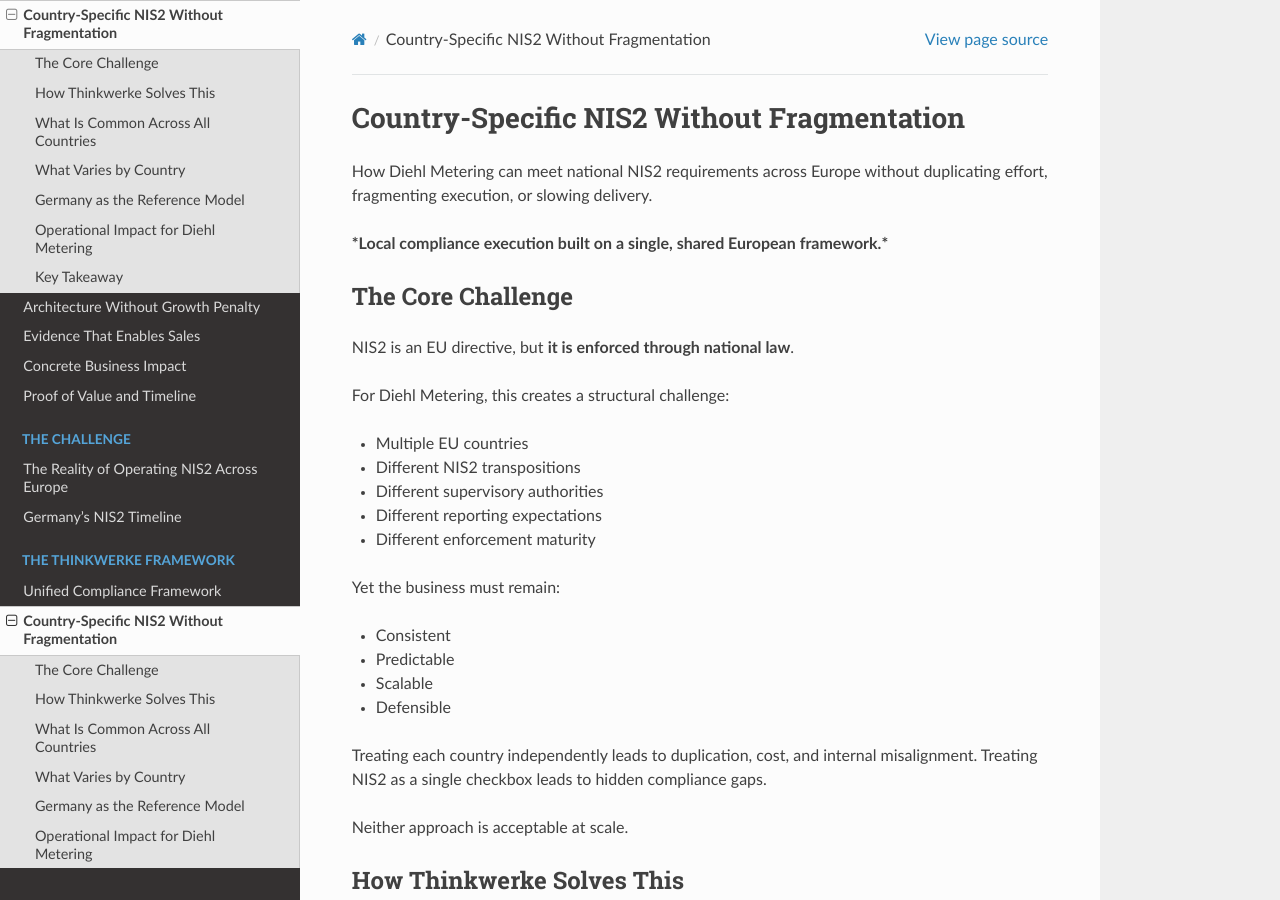
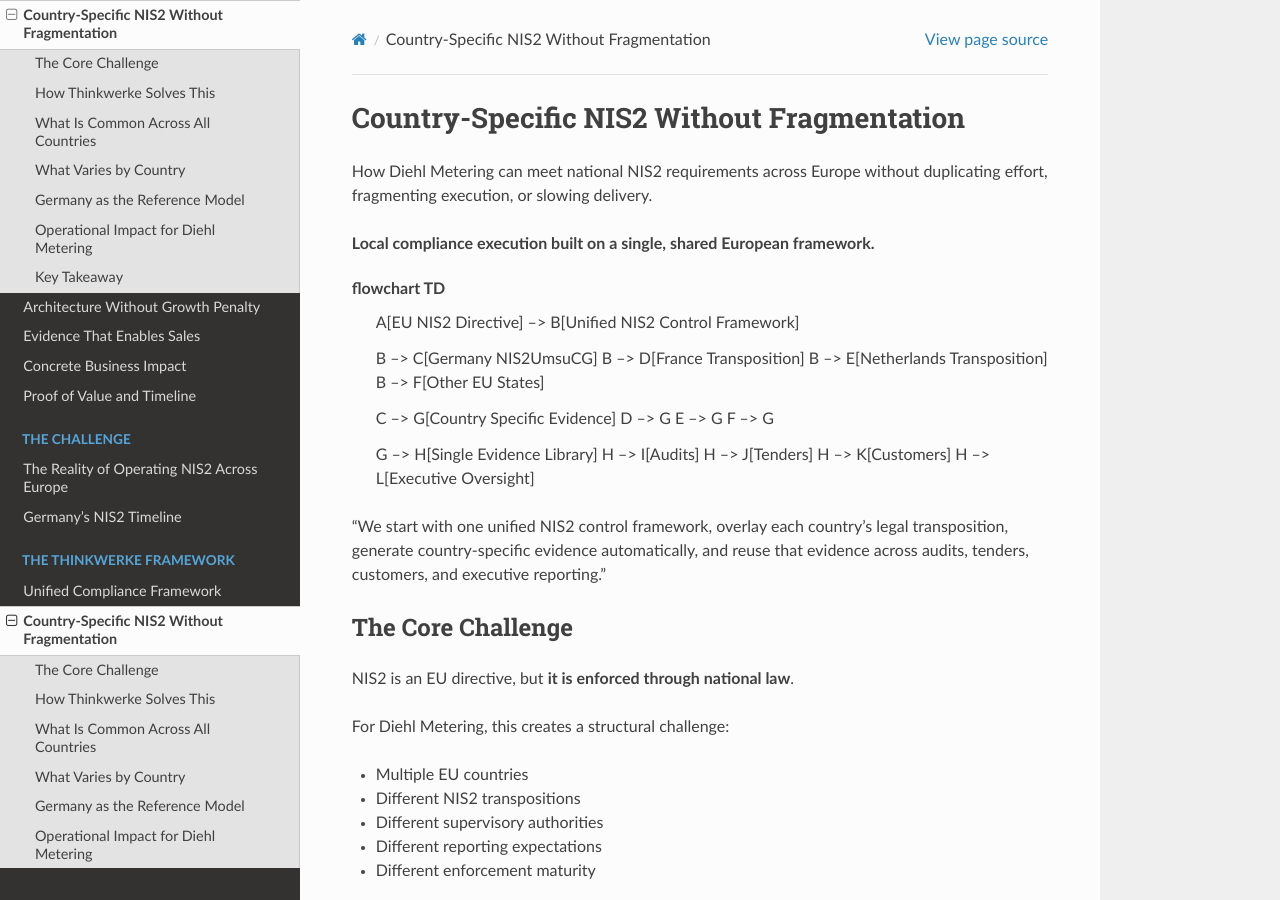
Before and after one commit to Mynkskhr/diehlmetering, a Sphinx documentation site: the page built from docs/source/country-specific-nis2.rst, in a window 1280 px wide and 900 px high. Built offline with Sphinx 7.4.7 and the Read the Docs theme 3.1.0, drawn with Linux system fonts in a browser that asks for light colours.

Commit message:
Update country-specific-nis2.rst

```diff
--- a/docs/source/country-specific-nis2.rst
+++ b/docs/source/country-specific-nis2.rst
@@ -4,7 +4,29 @@
 How Diehl Metering can meet national NIS2 requirements across Europe without
 duplicating effort, fragmenting execution, or slowing delivery.
 
-***Local compliance execution built on a single, shared European framework.***
+**Local compliance execution built on a single, shared European framework.**
+
+flowchart TD
+    A[EU NIS2 Directive] --> B[Unified NIS2 Control Framework]
+
+    B --> C[Germany NIS2UmsuCG]
+    B --> D[France Transposition]
+    B --> E[Netherlands Transposition]
+    B --> F[Other EU States]
+
+    C --> G[Country Specific Evidence]
+    D --> G
+    E --> G
+    F --> G
+
+    G --> H[Single Evidence Library]
+    H --> I[Audits]
+    H --> J[Tenders]
+    H --> K[Customers]
+    H --> L[Executive Oversight]
+
+
+“We start with one unified NIS2 control framework, overlay each country’s legal transposition, generate country-specific evidence automatically, and reuse that evidence across audits, tenders, customers, and executive reporting.”
 
 The Core Challenge
 ------------------
```
